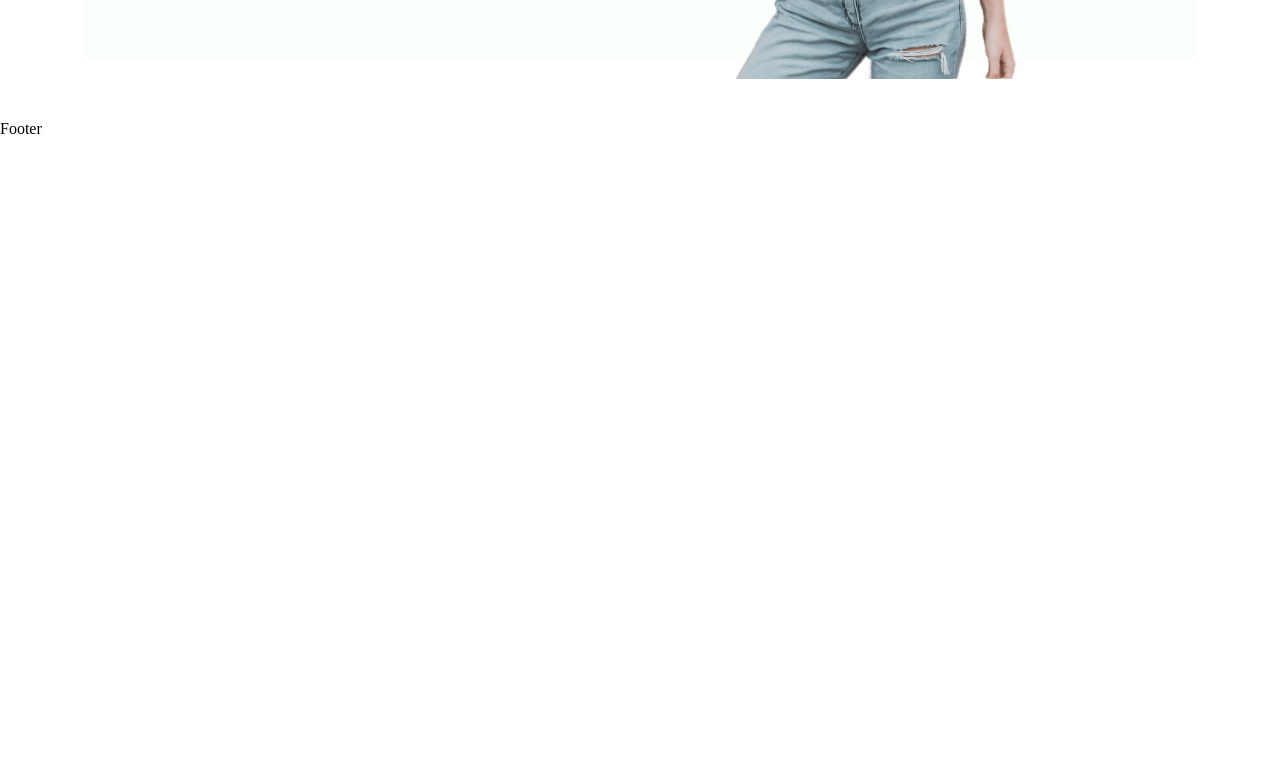
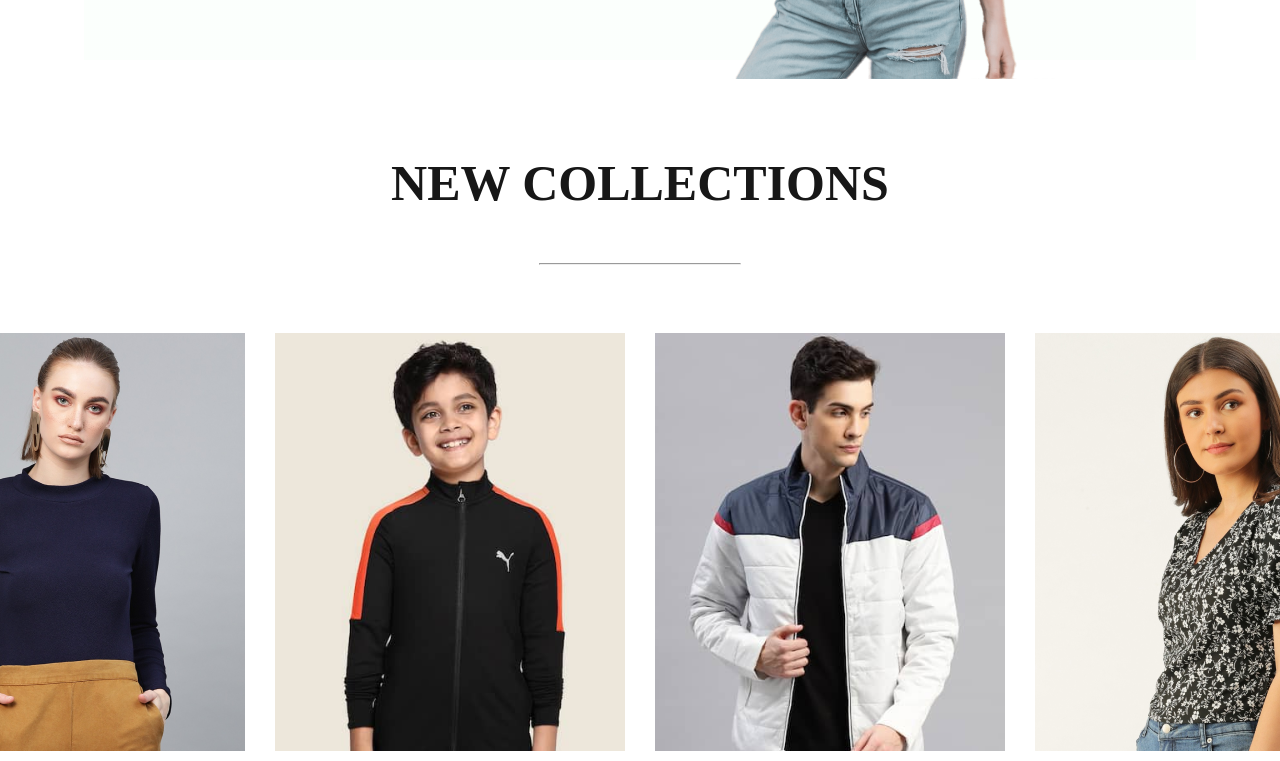
Before and after one commit to punSavitri/react-ecommerce-app, a React (Create React App) app: page / in a window 1280 px wide. Shown: the part 2160-2921 px from the top of the page. Before the commit the page ends 2298 px from the top, so only its background shows below. Built offline with nearby package versions, Linux system fonts and the light colour scheme.

Commit message:
created and styled NewCollections component display new arrival item, mount to Shop

```diff
--- /dev/null
+++ b/src/components/newcollections/NewCollections.css
@@ -0,0 +1,25 @@
+.newcollections {
+  display: flex;
+  flex-direction: column;
+  align-items: center;
+  gap: 10px;
+  height:90vh;
+}
+.newcollections h1 {
+  text-transform: uppercase;
+  color: #171717;
+  font-size: 50px;
+  font-weight: 600;
+}
+.newcollections hr {
+  width: 200px;
+  height: 6px;
+  border-radius: 10px;
+  background: #252525;
+}
+.collections {
+  display: grid;
+  grid-template-columns: 1fr 1fr 1fr 1fr;
+  margin-top: 50px;
+  gap: 30px;
+}
--- /dev/null
+++ b/src/components/newcollections/NewCollections.jsx
@@ -0,0 +1,29 @@
+import React from "react";
+import "./NewCollections.css";
+import new_collection from "../assets/new_collections";
+import Item from "../items/Item";
+
+const NewCollections = () => {
+  return (
+    <div className="newcollections">
+      <h1>new collections</h1>
+      <hr />
+      <div className="collections">
+        {new_collection.map((item, index) => {
+          return (
+            <Item
+              key={index}
+              id={item.id}
+              name={item.name}
+              image={item.image}
+              new_price={item.new_price}
+              old_price={item.old_price}
+            />
+          );
+        })}
+      </div>
+    </div>
+  );
+};
+
+export default NewCollections;
--- a/src/pages/Shop.jsx
+++ b/src/pages/Shop.jsx
@@ -2,6 +2,7 @@
 import Hero from "../components/hero/Hero";
 import Popular from "../components/popular/Popular";
 import Offers from "../components/offers/Offers";
+import NewCollections from "../components/newcollections/NewCollections";
 
 const Shop = () => {
   return (
@@ -9,6 +10,7 @@
       <Hero />
       <Popular />
       <Offers/>
+      <NewCollections/>
     </div>
   );
 };
```
